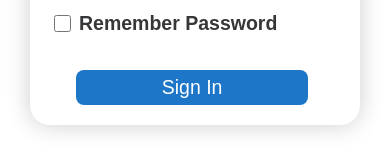
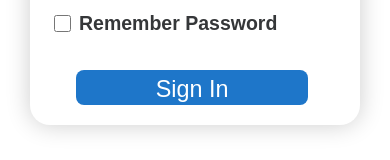
Before and after one commit to Ajaynp042/Aekads-log, a React (Create React App) app: page / in a window 390 px wide. Shown: the part 672-832 px from the top of the page. Built offline with nearby package versions, Linux system fonts and the light colour scheme.

Commit message:
Update App.css

```diff
--- a/src/styles/App.css
+++ b/src/styles/App.css
@@ -260,7 +260,7 @@ body {
     }
     .sign-in-button,
     .verify-button {
-        font-size: 5vw;
+        font-size: 6vw;
         padding: 6px;
         height: 35px;
     }
```
